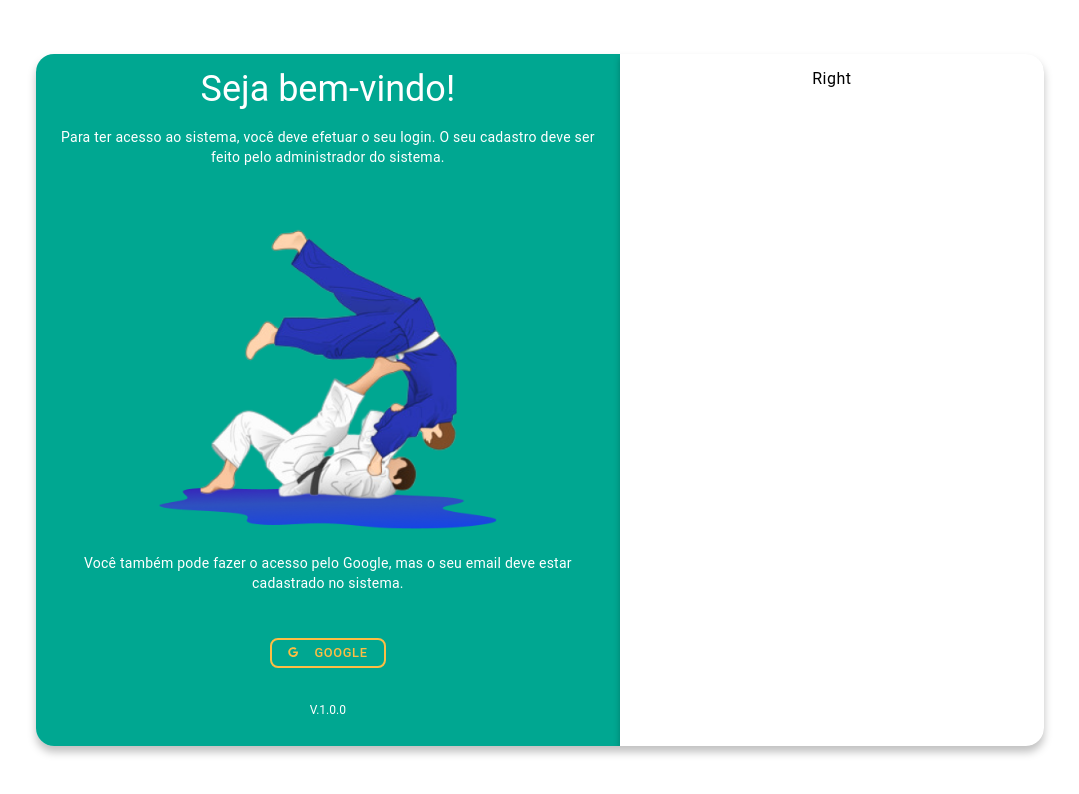
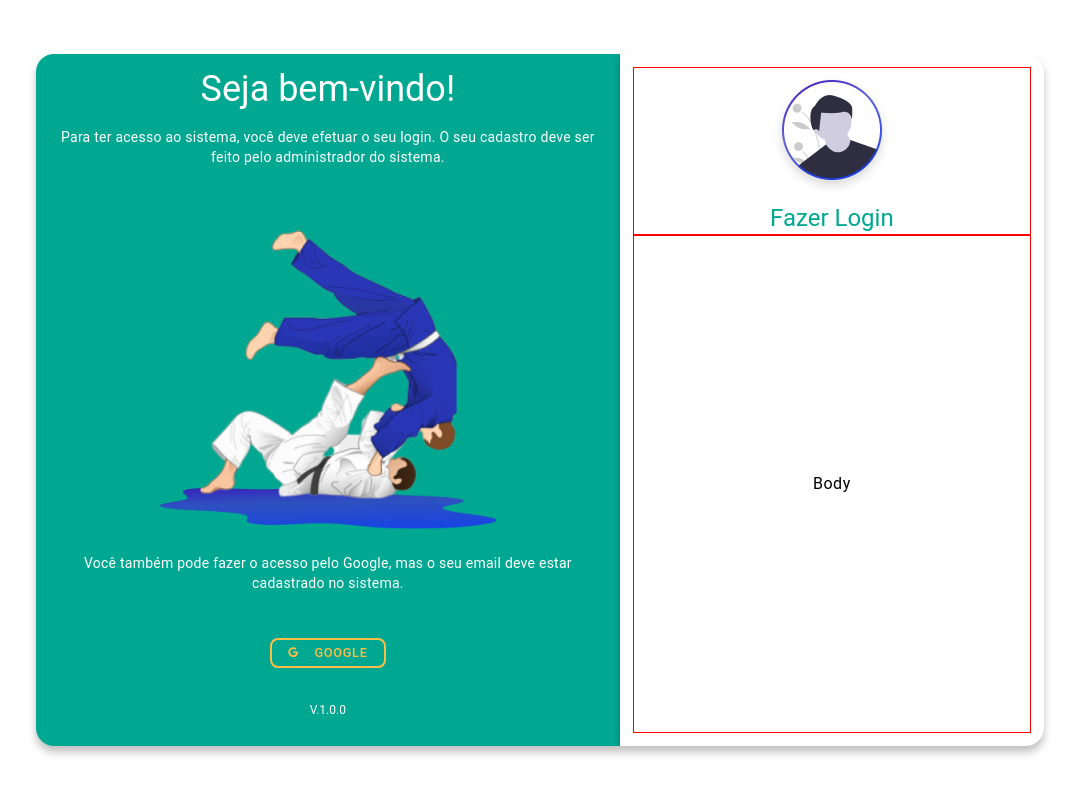
Before and after one commit to JamissonRamos/sacade_web, a React (Vite) app: page / in a window 1280 px wide. Shown: the top 794 px of the page, without its empty margins (100-1179 px from the left). Built offline with nearby package versions, Linux system fonts and the light colour scheme.

Commit message:
Atualizando page com os novos components;;

```diff
--- a/src/pages/login/Login.jsx
+++ b/src/pages/login/Login.jsx
@@ -2,6 +2,7 @@
 
 //IMG & ICON
 import logo from "../../assets/login/logo_luta.png";
+import avatar_man from "../../assets/login/avatar_man.png";
 import { FaGoogle } from "react-icons/fa";
 
 //Css
@@ -64,7 +65,17 @@ const Login = () => {
                         </S.ContentFooter>
                     </S.PanelLeft>
                     <S.PanelRight >
-                        Right
+                        <S.ContentRightHeader>
+                            <S.WrappedImg>
+                                <S.Img src={avatar_man} alt="Avatar de um Homem" />
+                            </S.WrappedImg>
+                            <Typography.Headline level="s" color={Theme.colors.green800} >
+                                Fazer Login
+                            </Typography.Headline>
+                        </S.ContentRightHeader>
+                        <S.ContentRightBody>
+                            Body
+                        </S.ContentRightBody>
 
                     </S.PanelRight>
                 </S.Panel>
--- a/src/pages/login/style/index.js
+++ b/src/pages/login/style/index.js
@@ -162,12 +162,11 @@ export const PanelRight = styled.div`
 
     /* border: 1px solid Yellow;    */
     flex: 1;
-    padding: 0.8rem ;
     display: flex;
     flex-direction: column;
     align-items: center;
-    justify-content: space-between;
-    gap: 8px;
+    justify-content: start;
+    padding: 0.8rem ;
     background: ${Theme.colors.white800};
     border-radius: 0px 18px 18px 0px;
     box-shadow: ${Theme.shadow.sh700};
@@ -180,6 +179,8 @@ export const PanelRight = styled.div`
         position: absolute;
         top: 20%;
         left: 50%;
+        justify-content: end;
+        padding: 0 ;
         transform: translateX(-50%);
         border-radius: 18px;
         overflow: visible;
@@ -191,3 +192,42 @@ export const PanelRight = styled.div`
         top: 16%;
     }
 `;
+
+export const ContentRightHeader = styled.div`
+    border: 1px solid red;
+    width: 100%;
+    flex: 1;
+    display: flex;
+    flex-direction: column;
+    align-items: center;
+    justify-content: center;
+    @media (max-width: 768px) {
+        border: 1px solid blue;
+        position: absolute;
+        height: 14%;
+        top: -6%;
+        gap: 0rem;
+
+        & h2{
+            display: none;
+        }
+    }
+`;
+
+export const ContentRightBody = styled.div`
+    border: 1px solid red;
+    width: 100%;
+    flex: 3;
+    display: flex;
+    flex-direction: column;
+    align-items: center;
+    justify-content: center;
+    @media (max-width: 768px) {
+        border: 1px solid red;
+        height: 90%;
+        flex: none;
+        padding-top: 1rem;
+    }
+
+
+`;
```
